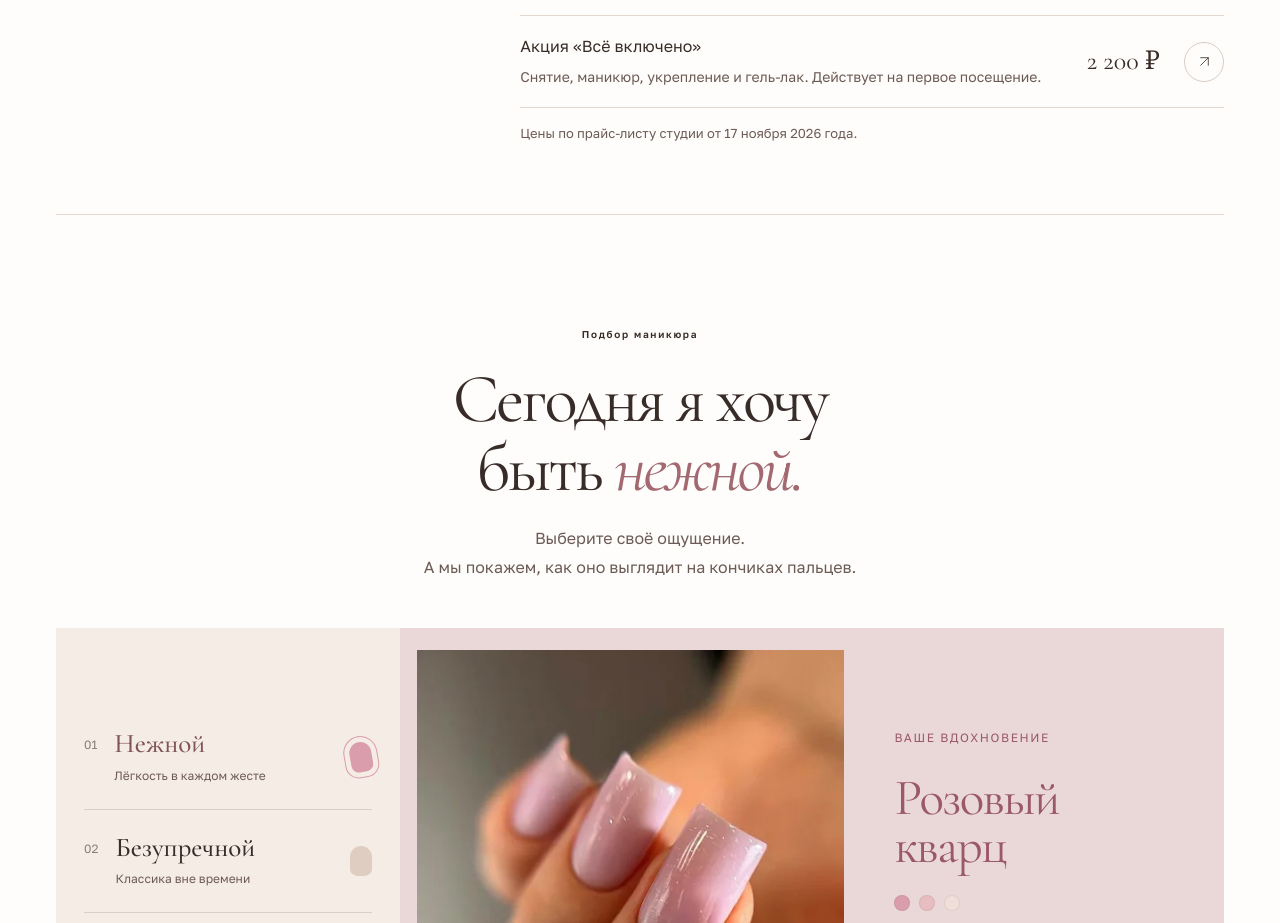
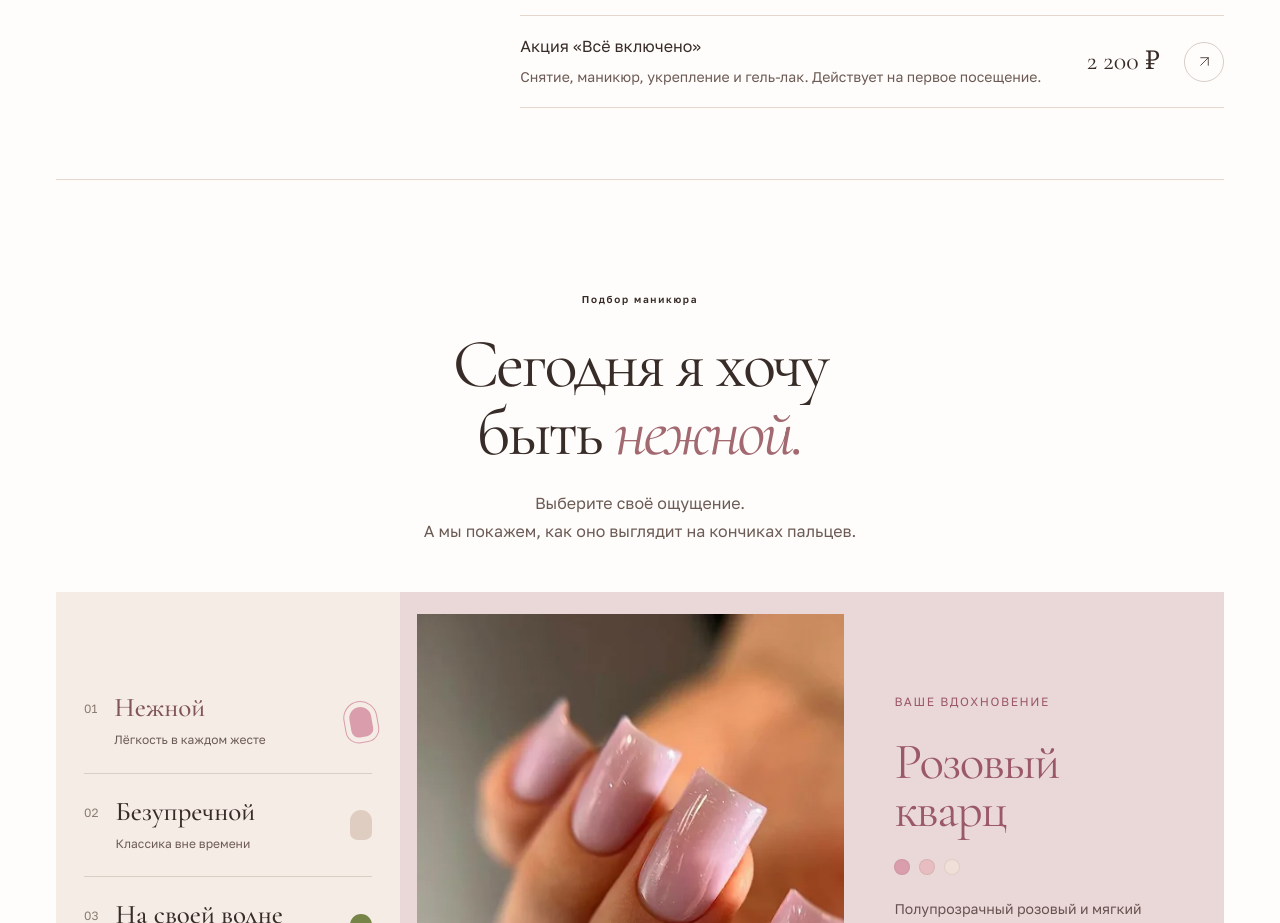
Before and after one commit to kissdepth/viva-nail-atelier, a plain HTML site: page dist/index.html in a window 1280 px wide. Shown: the part 1240-2163 px from the top of the page. Drawn offline with Linux system fonts and the light colour scheme.

Commit message:
Убрать подпись с датой под прайсом

```diff
--- a/dist/index.html
+++ b/dist/index.html
@@ -572,7 +572,6 @@
           <div class="service-row"><div><h4 class="service-name">Ламинирование бровей / ресниц</h4></div><span class="service-price">2 500 ₽</span><a class="service-book" href="https://wa.me/79952055505?text=%D0%97%D0%B4%D1%80%D0%B0%D0%B2%D1%81%D1%82%D0%B2%D1%83%D0%B9%D1%82%D0%B5!%20%D0%A5%D0%BE%D1%87%D1%83%20%D0%B7%D0%B0%D0%BF%D0%B8%D1%81%D0%B0%D1%82%D1%8C%D1%81%D1%8F%20%D0%BD%D0%B0%20%D1%83%D1%81%D0%BB%D1%83%D0%B3%D1%83%20%C2%AB%D0%9B%D0%B0%D0%BC%D0%B8%D0%BD%D0%B8%D1%80%D0%BE%D0%B2%D0%B0%D0%BD%D0%B8%D0%B5%20%D0%B1%D1%80%D0%BE%D0%B2%D0%B5%D0%B9%20%2F%20%D1%80%D0%B5%D1%81%D0%BD%D0%B8%D1%86%C2%BB.%20%D0%9F%D0%BE%D0%B4%D1%81%D0%BA%D0%B0%D0%B6%D0%B8%D1%82%D0%B5%2C%20%D0%BF%D0%BE%D0%B6%D0%B0%D0%BB%D1%83%D0%B9%D1%81%D1%82%D0%B0%2C%20%D1%81%D0%B2%D0%BE%D0%B1%D0%BE%D0%B4%D0%BD%D0%BE%D0%B5%20%D0%B2%D1%80%D0%B5%D0%BC%D1%8F%20%D0%B8%20%D0%B0%D0%BA%D1%82%D1%83%D0%B0%D0%BB%D1%8C%D0%BD%D1%83%D1%8E%20%D1%81%D1%82%D0%BE%D0%B8%D0%BC%D0%BE%D1%81%D1%82%D1%8C." target="_blank" rel="noopener" aria-label="Записаться: Ламинирование бровей / ресниц, 2 500 ₽ — обсудить в WhatsApp"><svg class="icon" aria-hidden="true"><use href="#icon-arrow"/></svg></a></div>
         </div>
 <!-- service-panels:end -->
-        <p class="price-note">Цены по прайс-листу студии от 17 ноября 2026 года.</p>
       </div>
     </section>
 
```
